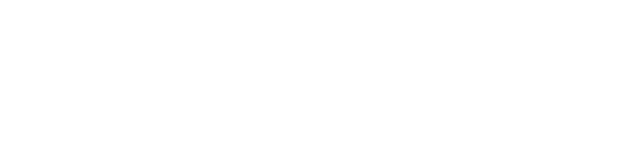
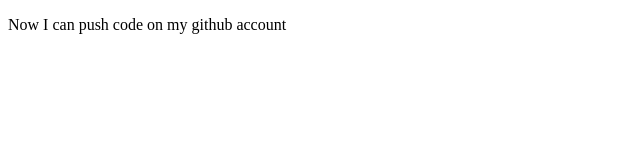
Before and after one commit to Partha171/My-second-repo, a plain HTML site: page index.html in a window 1280 px wide. Shown: the whole page, without its empty margins (0-640 px from the left). Drawn offline with Linux system fonts and the light colour scheme.

Commit message:
second attempt

```diff
--- a/index.html
+++ b/index.html
@@ -7,6 +7,6 @@
     <title>My second repo</title>
 </head>
 <body>
-
+    <p>Now I can push code on my github account</p>
 </body>
 </html>
```
